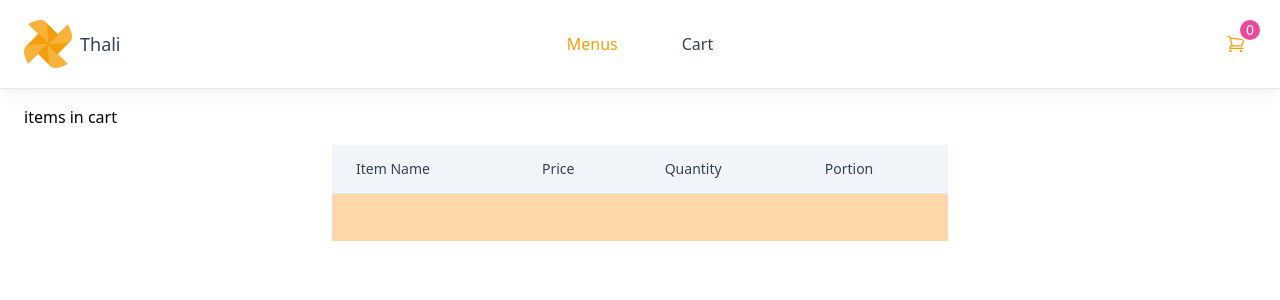
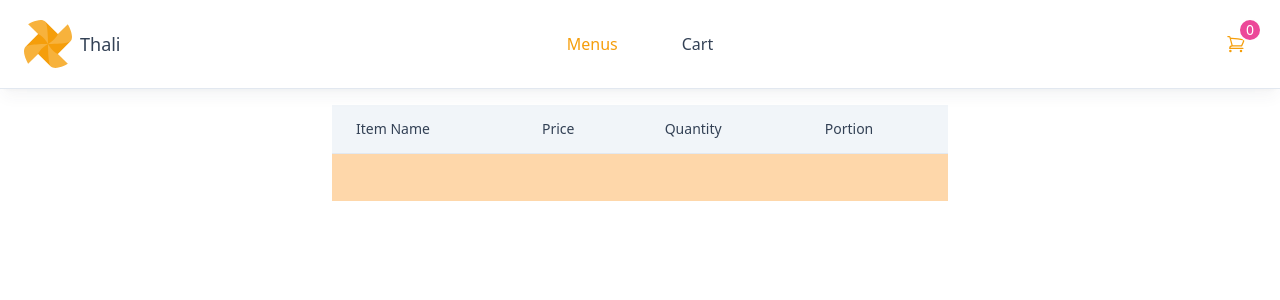
Before and after one commit to AmitMali/ThaliOrderingSystemUsingReact, a React (Vite) app: page /cart in a window 1280 px wide. Shown: the top 300 px of the page. Built offline with nearby package versions, Linux system fonts and the light colour scheme.

Commit message:
fix remove indivisual portion from cart issue

```diff
--- a/src/Pages/Cart.jsx
+++ b/src/Pages/Cart.jsx
@@ -22,8 +22,7 @@ const Cart = () => {
   }, 0);
   return (
     <div>
-      <div className="py-4">{cartItemsCount} items in cart</div>
-      <div className="flex flex-col">
+      <div className="flex flex-col my-4">
         <table
           className=" mx-auto w-full lg:w-6/12 text-left  rounded sm:border-separate"
           cellSpacing="0"
--- a/src/components/FoodItemCard/FoodItemCardSlice.js
+++ b/src/components/FoodItemCard/FoodItemCardSlice.js
@@ -32,15 +32,31 @@ const foodItemSlice = createSlice({
         (item) =>
           item.id === itemToRemove.id && item.portion === itemToRemove.portion
       );
+
       if (exitsItem && exitsItem.quantity > 1) {
         exitsItem.quantity--;
         exitsItem.totalPrice =
           Number(exitsItem.totalPrice) - Number(itemToRemove.price);
       } else {
+        // var i = 0;
+        // while (i < state.foodItems.length) {
+        //   //removing items if item id and portion matches with cart items id and portion
+        //   if (
+        //     state.foodItems[i].id === itemToRemove.id &&
+        //     state.foodItems[i].portion == itemToRemove.portion
+        //   ) {
+        //     state.foodItems.splice(i, 1);
+        //   } else {
+        //     ++i;
+        //   }
+        // }
+        //
         state.foodItems = state.foodItems.filter(
-          (item) => item.id != itemToRemove.id
+          (item) =>
+            item.id !== itemToRemove.id && item.portion !== itemToRemove.portion
         );
         state.foodItemsCount -= 1;
+        //
       }
     },
   },
--- a/src/layout/Navbar.jsx
+++ b/src/layout/Navbar.jsx
@@ -2,7 +2,7 @@ import { useState } from "react";
 import { Link } from "react-router-dom";
 import { useSelector } from "react-redux";
 const Navbar = () => {
-  const foodItemsCount = useSelector((state) => state.foodItem.foodItemsCount);
+  const foodItems = useSelector((state) => state.foodItem.foodItems);
   const [isToggleOpen, setIsToggleOpen] = useState(false);
   return (
     <div>
@@ -130,7 +130,7 @@ const Navbar = () => {
                   />
                 </svg>
                 <span className="absolute -top-1.5 -right-1.5 inline-flex items-center justify-center gap-1 rounded-full border-2 border-white bg-pink-500 px-1.5 text-sm text-white">
-                  {foodItemsCount}
+                  {foodItems.length}
                   <span className="sr-only"> cart Items </span>
                 </span>
               </Link>
```
